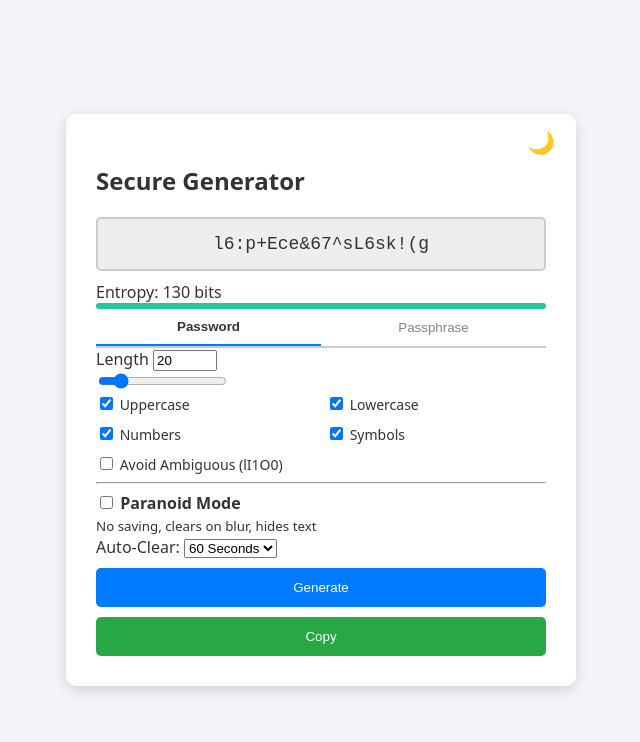
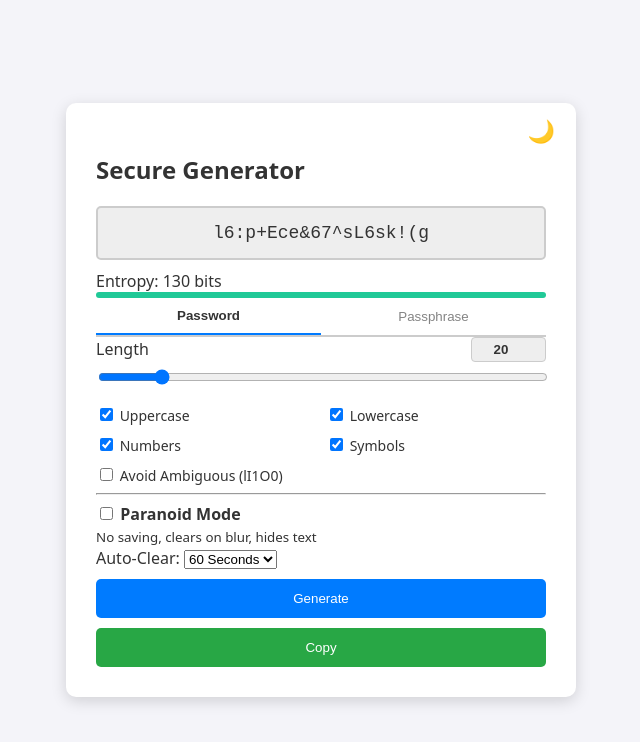
Before and after one commit to jakubgt/homelab-vault-gen, a plain HTML site: page vault-generator/index.html in a window 1280 px wide. Shown: the whole page, without its empty margins (319-959 px from the left). Drawn offline with Linux system fonts and the light colour scheme.

Commit message:
Update styles.css

```diff
--- a/vault-generator/styles.css
+++ b/vault-generator/styles.css
@@ -73,6 +73,31 @@ body {
     user-select: all;
 }
 
+/* New Length Styling */
+.length-header {
+    display: flex;
+    justify-content: space-between;
+    align-items: center;
+    margin-bottom: 5px;
+}
+
+#length-num {
+    width: 65px;
+    background: var(--input-bg);
+    border: 1px solid var(--border-color);
+    color: var(--text-color);
+    padding: 4px;
+    border-radius: 4px;
+    text-align: center;
+    font-weight: bold;
+}
+
+.full-slider {
+    width: 100%;
+    margin-bottom: 20px;
+    cursor: pointer;
+}
+
 /* Paranoid Mode Styles */
 .paranoid-active #result { filter: blur(8px); opacity: 0.5; }
 .paranoid-active #result-container:hover #result { filter: blur(0); opacity: 1; }
```
